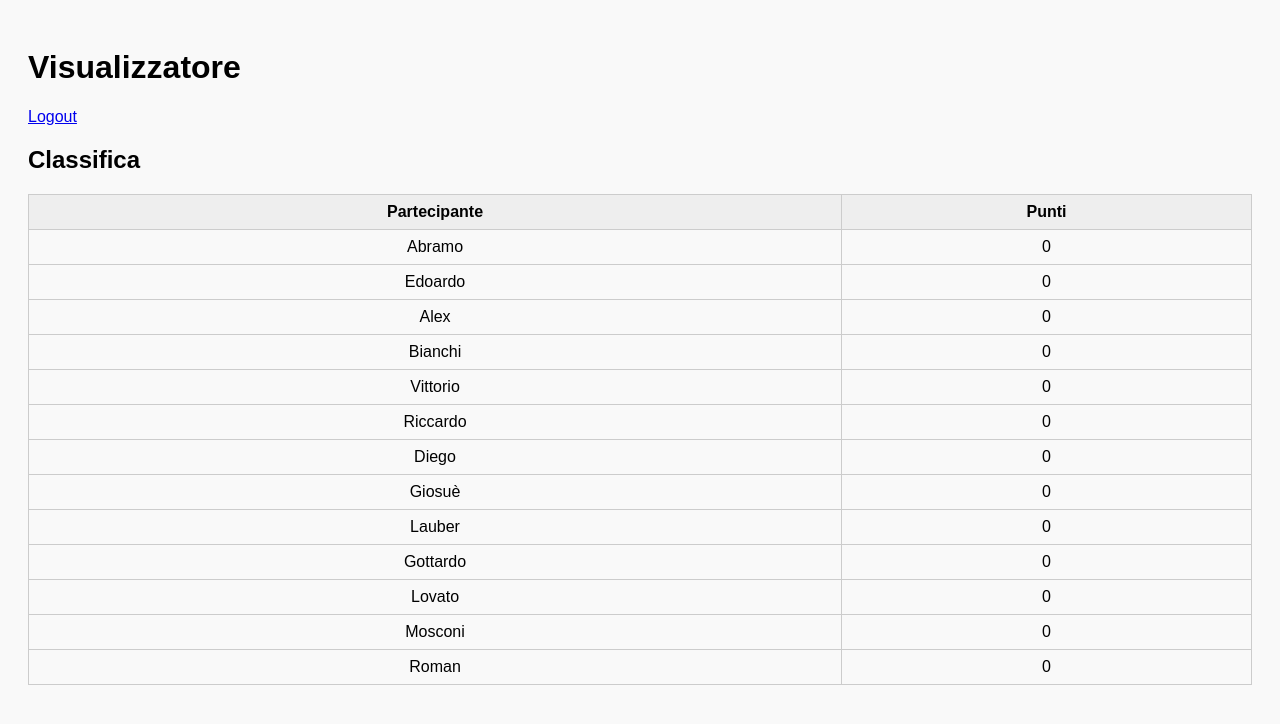
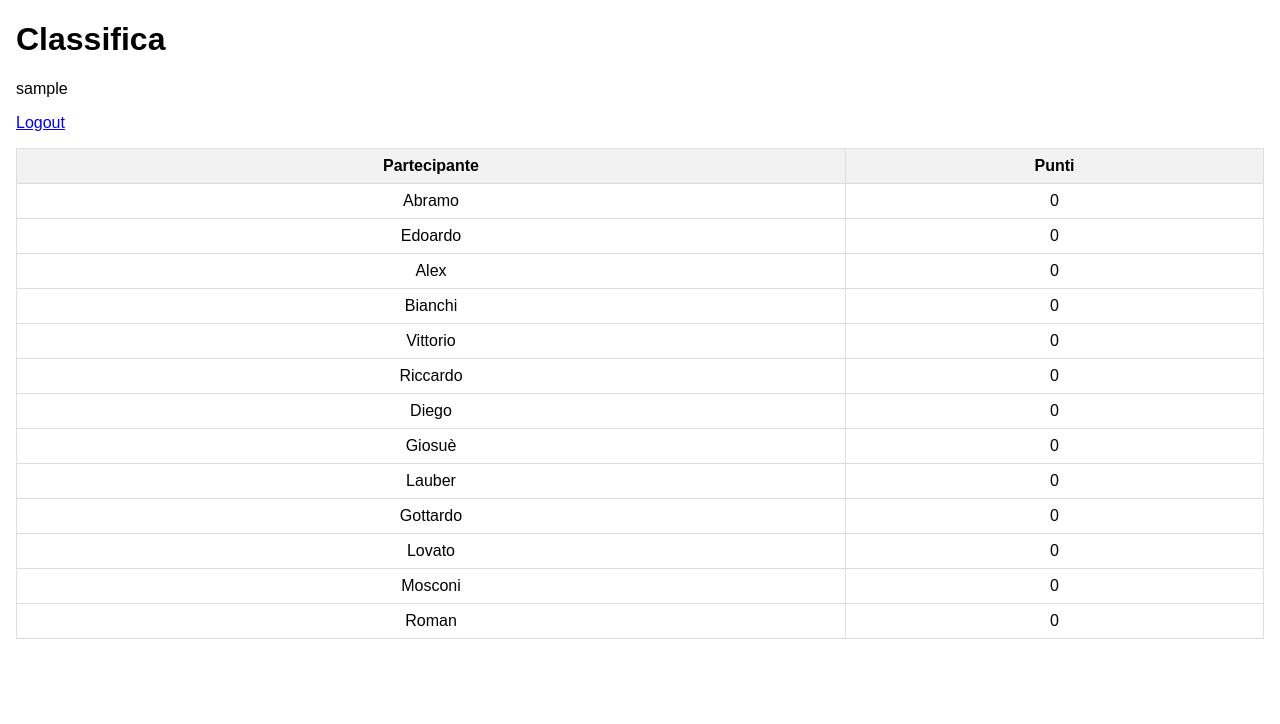
Before and after one commit to abramoibrahim09/sc3, a Flask app: page /viewer in a window 1280 px wide. Shown: the top 724 px of the page. Run offline with Flask 3, Linux system fonts and the light colour scheme; the visitor is signed in with stand-in values (Sample User, id 1).

Commit message:
Update viewer.html

```diff
--- a/templates/viewer.html
+++ b/templates/viewer.html
@@ -1,31 +1,24 @@
-<!DOCTYPE html>
+<!doctype html>
 <html lang="it">
 <head>
-    <meta charset="UTF-8">
-    <meta name="viewport" content="width=device-width, initial-scale=1.0">
-    <title>Visualizzatore - Scommesse Classe</title>
+  <meta charset="utf-8">
+  <meta name="viewport" content="width=device-width,initial-scale=1">
+  <title>Classifica</title>
   <style>
-        body { font-family: Arial, sans-serif; padding: 20px; background-color: #f9f9f9; }
-        table { border-collapse: collapse; width: 100%; margin-bottom: 20px; }
-        th, td { border: 1px solid #ccc; padding: 8px; text-align: center; }
-        th { background-color: #eee; }
+    body{font-family:Arial;margin:16px}
+    table{width:100%;border-collapse:collapse}
+    th,td{border:1px solid #ddd;padding:8px;text-align:center}
+    th{background:#f2f2f2}
   </style>
 </head>
 <body>
-    <h1>Visualizzatore</h1>
-    <a href="{{ url_for('logout') }}">Logout</a>
-
-    <h2>Classifica</h2>
+  <h1>Classifica</h1>
+  <p>{{ user }}</p>
+  <p><a href="{{ url_for('logout') }}">Logout</a></p>
   <table>
-        <tr>
-            <th>Partecipante</th>
-            <th>Punti</th>
-        </tr>
+    <tr><th>Partecipante</th><th>Punti</th></tr>
     {% for p, info in data.items() %}
-        <tr>
-            <td>{{ p }}</td>
-            <td>{{ info.punti }}</td>
-        </tr>
+      <tr><td>{{ p }}</td><td>{{ info.punti }}</td></tr>
     {% endfor %}
   </table>
 </body>
```
Lines whose indentation alone changed are shown as unchanged.
